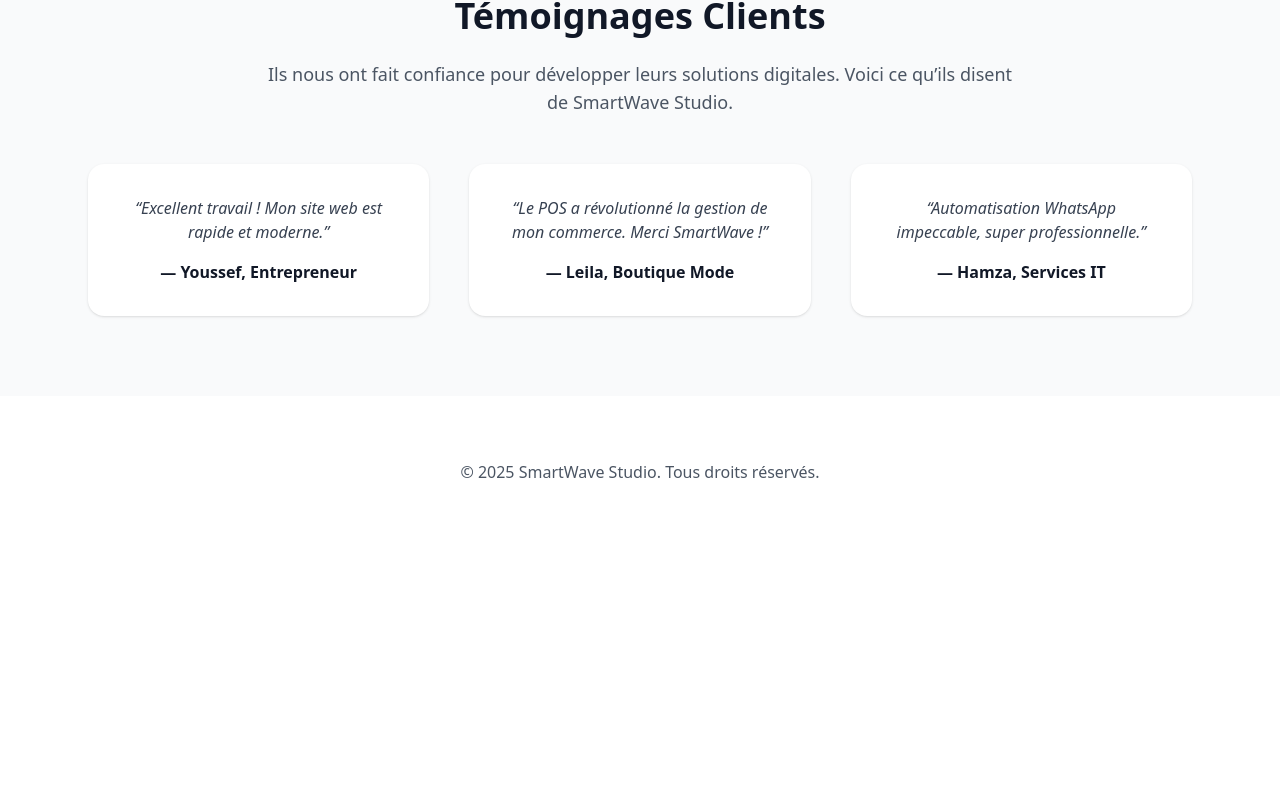
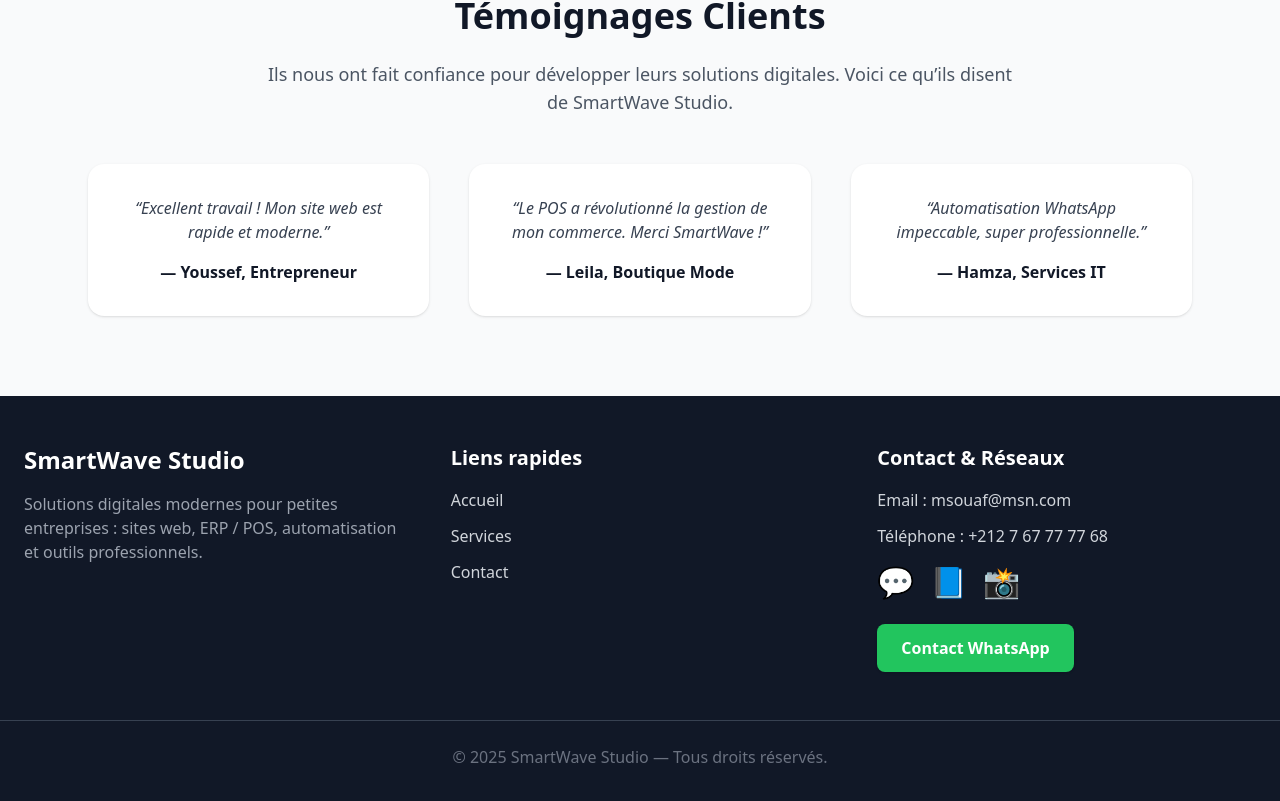
Before and after one commit to marwane1978/SmartWave-Studio, a React (Vite) app: page / in a window 1280 px wide. Shown: the part 2584-3385 px from the top of the page. Before the commit the page ends 3092 px from the top, so only its background shows below. Built offline with nearby package versions, Linux system fonts and the light colour scheme; the HTML template or start-up script is replaced by a standard one.

Commit message:
Revamp Footer component with new layout and styles

```diff
--- a/src/components/layout/Footer.jsx
+++ b/src/components/layout/Footer.jsx
@@ -1,7 +1,68 @@
 export default function Footer() {
   return (
-    <footer className="text-center py-6 text-gray-600 mt-10">
-      © {new Date().getFullYear()} SmartWave Studio. Tous droits réservés.
+    <footer className="bg-gray-900 text-gray-300 py-12">
+      <div className="max-w-7xl mx-auto px-6 grid grid-cols-1 md:grid-cols-3 gap-12">
+
+        {/* Colonne 1 : Logo + description */}
+        <div>
+          <h3 className="text-2xl font-bold text-white mb-4">
+            SmartWave Studio
+          </h3>
+          <p className="text-gray-400">
+            Solutions digitales modernes pour petites entreprises :
+            sites web, ERP / POS, automatisation et outils professionnels.
+          </p>
+        </div>
+
+        {/* Colonne 2 : Liens rapides */}
+        <div>
+          <h4 className="text-xl font-semibold text-white mb-4">
+            Liens rapides
+          </h4>
+          <ul className="space-y-3">
+            <li><a href="/" className="hover:text-white">Accueil</a></li>
+            <li><a href="/services" className="hover:text-white">Services</a></li>
+            <li><a href="/contact" className="hover:text-white">Contact</a></li>
+          </ul>
+        </div>
+
+        {/* Colonne 3 : Réseaux + WhatsApp */}
+        <div>
+          <h4 className="text-xl font-semibold text-white mb-4">
+            Contact & Réseaux
+          </h4>
+
+          <ul className="space-y-3">
+            <li>Email : <a href="mailto:msouaf@msn.com" className="hover:text-white">msouaf@msn.com</a></li>
+            <li>Téléphone : <span className="hover:text-white">+212 7 67 77 77 68</span></li>
+          </ul>
+
+          <div className="flex gap-4 mt-4">
+            <a href="https://wa.me/212767777768" target="_blank" className="text-green-400 text-3xl hover:scale-110 transition">
+              💬
+            </a>
+            <a href="#" className="text-blue-400 text-3xl hover:scale-110 transition">
+              📘
+            </a>
+            <a href="#" className="text-pink-400 text-3xl hover:scale-110 transition">
+              📸
+            </a>
+          </div>
+
+          <a
+            href="https://wa.me/212767777768"
+            target="_blank"
+            className="inline-block mt-6 px-6 py-3 bg-green-500 text-white font-semibold rounded-lg shadow hover:bg-green-600 transition"
+          >
+            Contact WhatsApp
+          </a>
+        </div>
+      </div>
+
+      {/* Bas de page */}
+      <div className="border-t border-gray-700 mt-12 pt-6 text-center text-gray-500">
+        © {new Date().getFullYear()} SmartWave Studio — Tous droits réservés.
+      </div>
     </footer>
   );
 }
```
